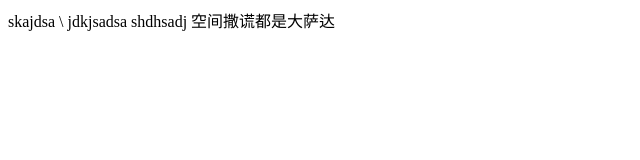
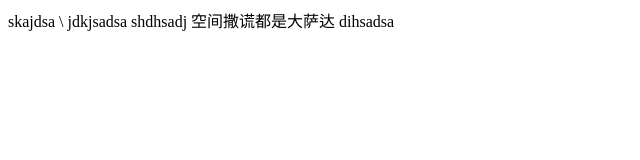
Before and after one commit to changjiangtao/lest, a plain HTML site: page index.html in a window 1280 px wide. Shown: the full height of the page, 0-640 px from the left. Drawn offline with Linux system fonts and the light colour scheme.

Commit message:
新内容

```diff
--- a/index.html
+++ b/index.html
@@ -11,5 +11,6 @@
     jdkjsadsa
     shdhsadj
     空间撒谎都是大萨达
+    dihsadsa
 </body>
 </html>
```
